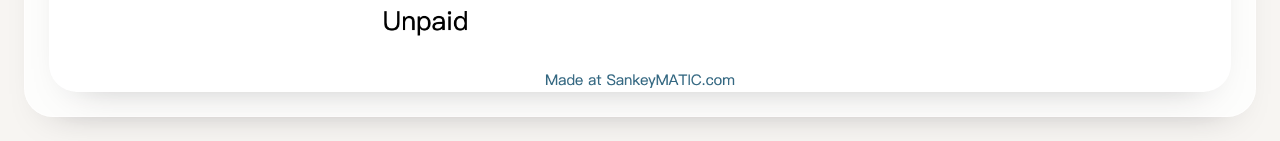
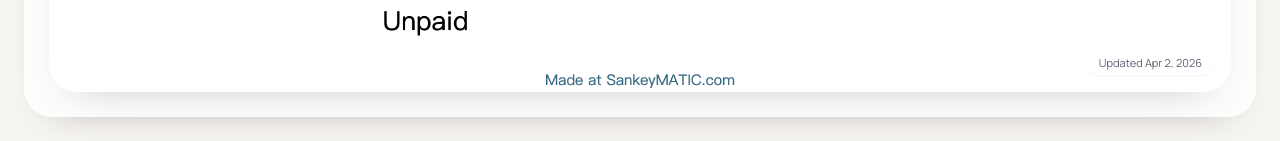
Before and after one commit to keeeeeeeee921/job-search-operating-desk, a Next.js app: page /search-log in a window 1280 px wide. Shown: the part 1263-1404 px from the top of the page. Built offline with nearby package versions, Linux system fonts and the light colour scheme.

Commit message:
Add search log snapshot updated label

```diff
--- a/components/search-log-page.tsx
+++ b/components/search-log-page.tsx
@@ -79,7 +79,7 @@ export function SearchLogPage() {
           <h3 className="mt-2 text-2xl font-semibold text-foreground">
             Search 01 snapshot
           </h3>
-          <div className="mt-5 overflow-hidden rounded-[28px] border border-white/70 bg-white shadow-soft">
+          <div className="relative mt-5 overflow-hidden rounded-[28px] border border-white/70 bg-white shadow-soft">
             <Image
               alt={searchCycle.imageAlt}
               className="h-auto w-full"
@@ -88,6 +88,9 @@ export function SearchLogPage() {
               src={searchCycle.imageSrc}
               width={2000}
             />
+            <p className="absolute bottom-4 right-4 rounded-full bg-white/88 px-3 py-1 text-[11px] text-muted-foreground shadow-sm backdrop-blur-sm">
+              Updated Apr 2, 2026
+            </p>
           </div>
         </div>
       </Surface>
```
